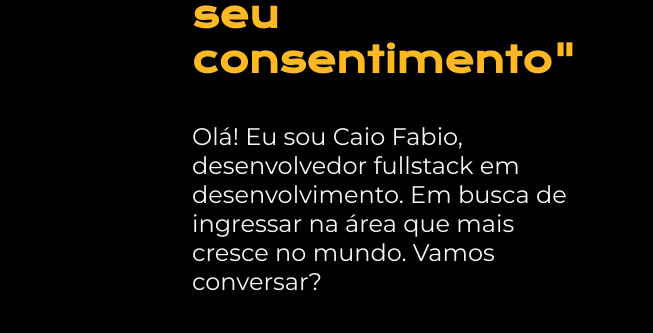
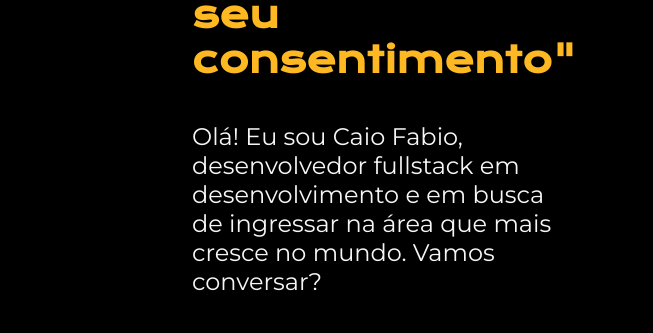
Before and after one commit to caiofabb/portifolio_alura_oracleone, a plain HTML site: page index.html in a window 1280 px wide. Shown: the part 374-707 px from the top of the page, 0-653 px from the left. Drawn offline with nearby package versions, Linux system fonts and the light colour scheme.

Commit message:
Update index.html 26/02

```diff
--- a/index.html
+++ b/index.html
@@ -22,7 +22,7 @@
                     class="titulo-destaque">sem seu consentimento"
                 </strong></h1>
             <p class="apresentacao__conteudo__texto">Olá! Eu sou Caio Fabio, desenvolvedor
-                fullstack em desenvolvimento. Em busca de ingressar na área que mais cresce no mundo. Vamos
+                fullstack em desenvolvimento e em busca de ingressar na área que mais cresce no mundo. Vamos
                 conversar?</p>
             <div class="apresentacao__links">
                 <h2 class="apresentacao__links__subtitulo">Acesse minhas redes</h2>
```
